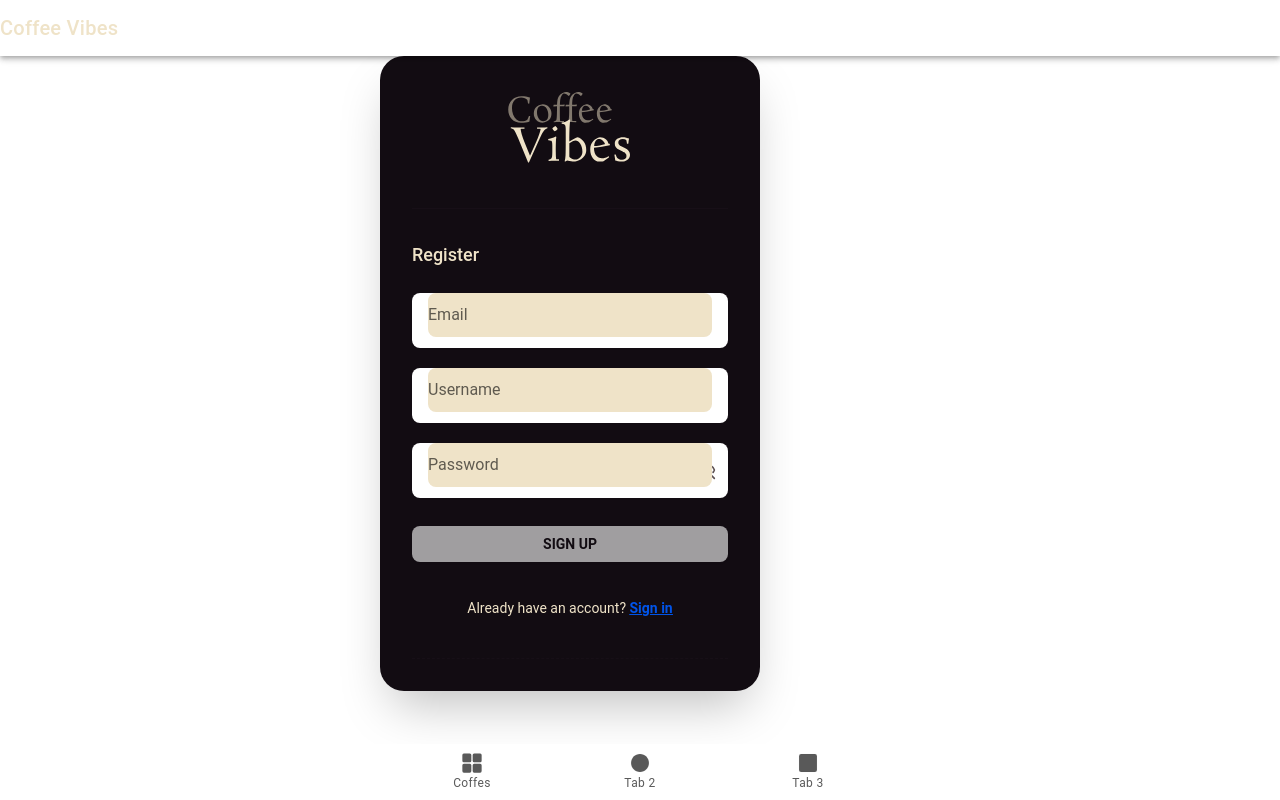
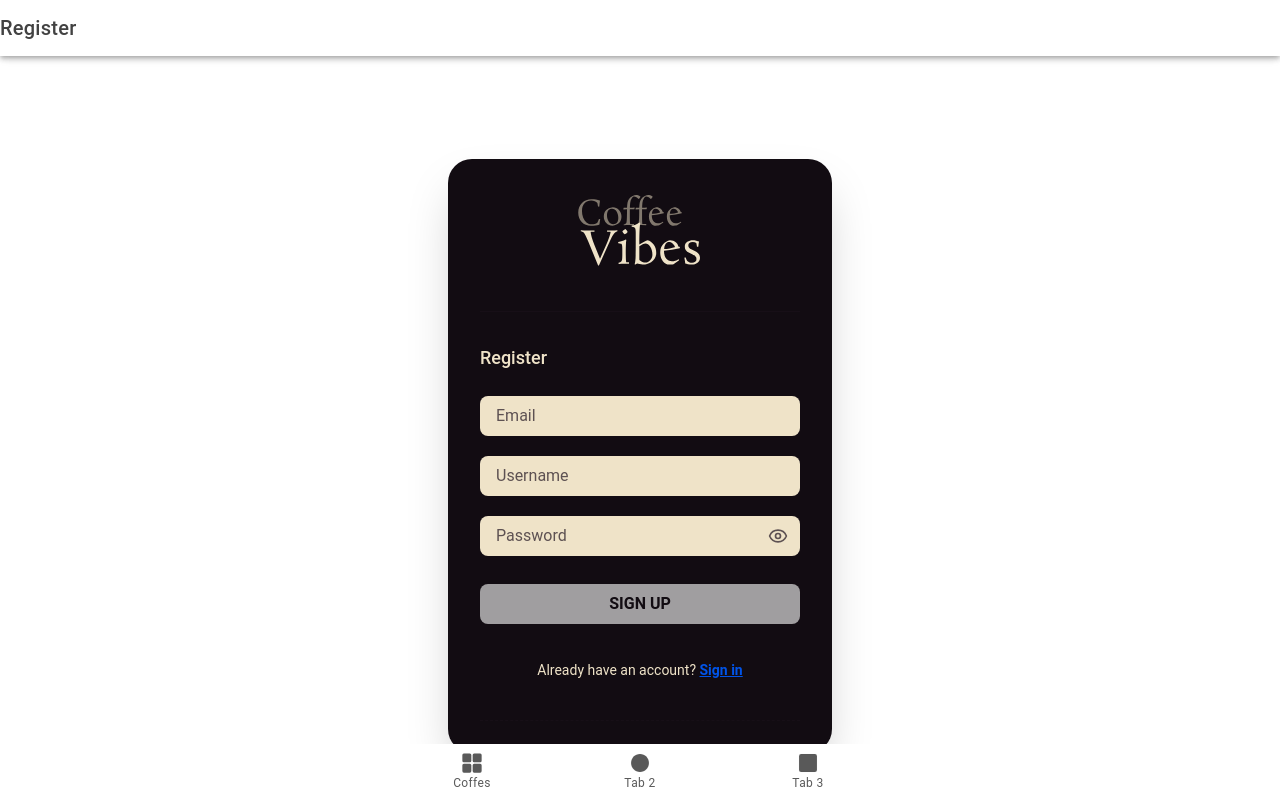
Before and after one commit to vitorklock/unijui-coffe-vibes-ionic, a React (Vite) app: page /register in a window 1280 px wide. Built offline with nearby package versions, Linux system fonts and the light colour scheme.

Commit message:
fixed register page

```diff
--- a/src/pages/register/page.tsx
+++ b/src/pages/register/page.tsx
@@ -1,27 +1,11 @@
 "use client";
 
-import React, { useState } from "react";
-import {
-  IonPage,
-  IonContent,
-  IonHeader,
-  IonToolbar,
-  IonTitle,
-  IonGrid,
-  IonRow,
-  IonCol,
-  IonItem,
-  IonLabel,
-  IonInput,
-  IonText,
-  IonRouterLink,
-  useIonRouter,
-} from "@ionic/react";
+import { useState } from "react";
 import { Eye, EyeOff } from "lucide-react";
-import { useForm, Controller } from "react-hook-form";
+import { useForm } from "react-hook-form";
 import { z } from "zod";
 import { zodResolver } from "@hookform/resolvers/zod";
-import { Button } from "@/components/ui/button"; // shadcn button (keeps Tailwind)
+import { IonPage, IonHeader, IonToolbar, IonTitle, IonContent } from "@ionic/react";
 
 const RegisterSchema = z.object({
   email: z
@@ -46,38 +30,33 @@ type RegisterValues = z.infer<typeof RegisterSchema>;
 
 export default function RegisterPage() {
   const [showPassword, setShowPassword] = useState(false);
-  const router = useIonRouter();
 
   const {
-    control,
+    register,
     handleSubmit,
     formState: { errors, isSubmitting, isValid, isDirty },
   } = useForm<RegisterValues>({
     resolver: zodResolver(RegisterSchema),
     mode: "onBlur",
-    defaultValues: { email: "", username: "", password: "" },
   });
 
   const onSubmit = async (values: RegisterValues) => {
-    // Simulate API
     await new Promise((r) => setTimeout(r, 600));
-    // Navigate with Ionic router (avoid <Redirect /> inside handlers)
-    router.push("/coffes", "forward");
+    // simple client-side navigation after successful submit
+    window.location.href = "/coffes";
   };
 
   return (
-    <IonPage className="bg-gradient-to-br from-surface-800 to-surface-400">
-      <IonHeader className="bg-transparent shadow-none">
-        <IonToolbar className="bg-transparent">
-          <IonTitle className="text-primary font-rosarivo">Coffee Vibes</IonTitle>
+    <IonPage>
+      <IonHeader translucent>
+        <IonToolbar>
+          <IonTitle>Register</IonTitle>
         </IonToolbar>
       </IonHeader>
 
-      <IonContent fullscreen className="flex items-center justify-center">
-        <IonGrid fixed>
-          <IonRow className="justify-center">
-            <IonCol size="12" sizeMd="6" sizeLg="4">
-              <div className="bg-surface-900 rounded-3xl shadow-2xl w-full p-8 flex flex-col items-center">
+      <IonContent fullscreen className="bg-gradient-to-br from-surface-800 to-surface-400">
+        <div className="min-h-screen flex items-center justify-center">
+          <div className="bg-surface-900 rounded-3xl shadow-2xl w-full max-w-sm p-8 flex flex-col items-center">
             <div className="mb-10 text-center">
               <img
                 src="/logo/logo.svg"
@@ -89,90 +68,64 @@ export default function RegisterPage() {
 
             <div className="w-full border-t border-surface-700/40 mb-8" />
 
-                <form className="w-full flex flex-col gap-5" noValidate onSubmit={handleSubmit(onSubmit)}>
-                  <label className="text-primary text-lg font-rosarivo font-medium mb-1">Register</label>
+            <form
+              className="w-full flex flex-col gap-5"
+              noValidate
+              onSubmit={handleSubmit(onSubmit)}
+            >
+              <label className="text-primary text-lg font-rosarivo font-medium mb-1">
+                Register
+              </label>
 
               {/* Email */}
               <div className="flex flex-col gap-1">
-                    <IonItem lines="none" className="rounded-md px-0 bg-transparent">
-                      <IonLabel position="stacked" className="sr-only">
-                        Email
-                      </IonLabel>
-                      <Controller
-                        name="email"
-                        control={control}
-                        render={({ field }) => (
-                          <IonInput
+                <input
                   type="email"
                   placeholder="Email"
+                  autoComplete="email"
                   aria-invalid={!!errors.email}
                   aria-describedby={errors.email ? "email-error" : undefined}
-                            value={field.value}
-                            onIonInput={(e) => field.onChange(e.detail.value ?? "")}
-                            onIonBlur={field.onBlur}
-                            className="w-full rounded-md px-4 py-2 bg-primary text-surface-900 placeholder:text-neutral focus:outline-none focus:ring-2 transition data-[focus=true]:ring-2"
+                  className={`w-full rounded-md px-4 py-2 bg-primary text-surface-900 placeholder:text-neutral focus:outline-none focus:ring-2 transition ${errors.email ? "focus:ring-wrong" : "focus:ring-primary"
+                    }`}
+                  {...register("email")}
                 />
-                        )}
-                      />
-                    </IonItem>
                 {errors.email && (
-                      <IonText id="email-error" className="text-wrong text-sm">
+                  <p id="email-error" className="text-wrong text-sm">
                     {errors.email.message}
-                      </IonText>
+                  </p>
                 )}
               </div>
 
               {/* Username */}
               <div className="flex flex-col gap-1">
-                    <IonItem lines="none" className="rounded-md px-0 bg-transparent">
-                      <IonLabel position="stacked" className="sr-only">
-                        Username
-                      </IonLabel>
-                      <Controller
-                        name="username"
-                        control={control}
-                        render={({ field }) => (
-                          <IonInput
+                <input
                   type="text"
                   placeholder="Username"
+                  autoComplete="username"
                   aria-invalid={!!errors.username}
                   aria-describedby={errors.username ? "username-error" : undefined}
-                            value={field.value}
-                            onIonInput={(e) => field.onChange(e.detail.value ?? "")}
-                            onIonBlur={field.onBlur}
-                            className="w-full rounded-md px-4 py-2 bg-primary text-surface-900 placeholder:text-neutral focus:outline-none focus:ring-2 transition"
+                  className={`w-full rounded-md px-4 py-2 bg-primary text-surface-900 placeholder:text-neutral focus:outline-none focus:ring-2 transition ${errors.username ? "focus:ring-wrong" : "focus:ring-primary"
+                    }`}
+                  {...register("username")}
                 />
-                        )}
-                      />
-                    </IonItem>
                 {errors.username && (
-                      <IonText id="username-error" className="text-wrong text-sm">
+                  <p id="username-error" className="text-wrong text-sm">
                     {errors.username.message}
-                      </IonText>
+                  </p>
                 )}
               </div>
 
               {/* Password */}
               <div className="relative flex flex-col gap-1">
-                    <IonItem lines="none" className="rounded-md px-0 bg-transparent">
-                      <IonLabel position="stacked" className="sr-only">
-                        Password
-                      </IonLabel>
-                      <Controller
-                        name="password"
-                        control={control}
-                        render={({ field }) => (
-                          <IonInput
+                <input
                   type={showPassword ? "text" : "password"}
                   placeholder="Password"
+                  autoComplete="new-password"
                   aria-invalid={!!errors.password}
                   aria-describedby={errors.password ? "password-error" : undefined}
-                            value={field.value}
-                            onIonInput={(e) => field.onChange(e.detail.value ?? "")}
-                            onIonBlur={field.onBlur}
-                            className="w-full rounded-md px-4 py-2 bg-primary text-surface-900 placeholder:text-neutral pr-10 focus:outline-none focus:ring-2 transition"
-                          />
-                        )}
+                  className={`w-full rounded-md px-4 py-2 bg-primary text-surface-900 placeholder:text-neutral focus:outline-none focus:ring-2 transition pr-10 ${errors.password ? "focus:ring-wrong" : "focus:ring-primary"
+                    }`}
+                  {...register("password")}
                 />
                 <button
                   type="button"
@@ -181,41 +134,35 @@ export default function RegisterPage() {
                   onClick={() => setShowPassword((v) => !v)}
                   aria-label={showPassword ? "Hide password" : "Show password"}
                 >
-                        {showPassword ? <Eye size={20} /> : <EyeOff size={20} />}
+                  {showPassword ? <EyeOff size={20} /> : <Eye size={20} />}
                 </button>
-                    </IonItem>
                 {errors.password && (
-                      <IonText id="password-error" className="text-wrong text-sm">
+                  <p id="password-error" className="text-wrong text-sm">
                     {errors.password.message}
-                      </IonText>
+                  </p>
                 )}
               </div>
 
-                  {/* Submit (shadcn Button inside Ionic layout) */}
-                  <Button
+              <button
                 type="submit"
                 disabled={isSubmitting || !(isDirty && isValid)}
                 className="w-full bg-light text-surface-900 font-rosario font-semibold rounded-md py-2 mt-2 hover:bg-primary-hover transition disabled:opacity-60 disabled:cursor-not-allowed"
               >
                 {isSubmitting ? "Signing up..." : "SIGN UP"}
-                  </Button>
-
+              </button>
               <div className="mt-4 text-sm text-primary text-center">
-                    Already have an account? {" "}
-                    <IonRouterLink
-                      routerLink="/login"
+                Already have an account?{" "}
+                <a
+                  href="/login"
                   className="font-semibold underline hover:text-primary-hover focus:outline-none focus:ring-2 focus:ring-primary-focus rounded"
                 >
                   Sign in
-                    </IonRouterLink>
+                </a>
               </div>
             </form>
-
             <div className="w-full border-t border-dashed border-surface-700/40 mt-10" />
           </div>
-            </IonCol>
-          </IonRow>
-        </IonGrid>
+        </div>
       </IonContent>
     </IonPage>
   );
```
Lines whose indentation alone changed are shown as unchanged.
